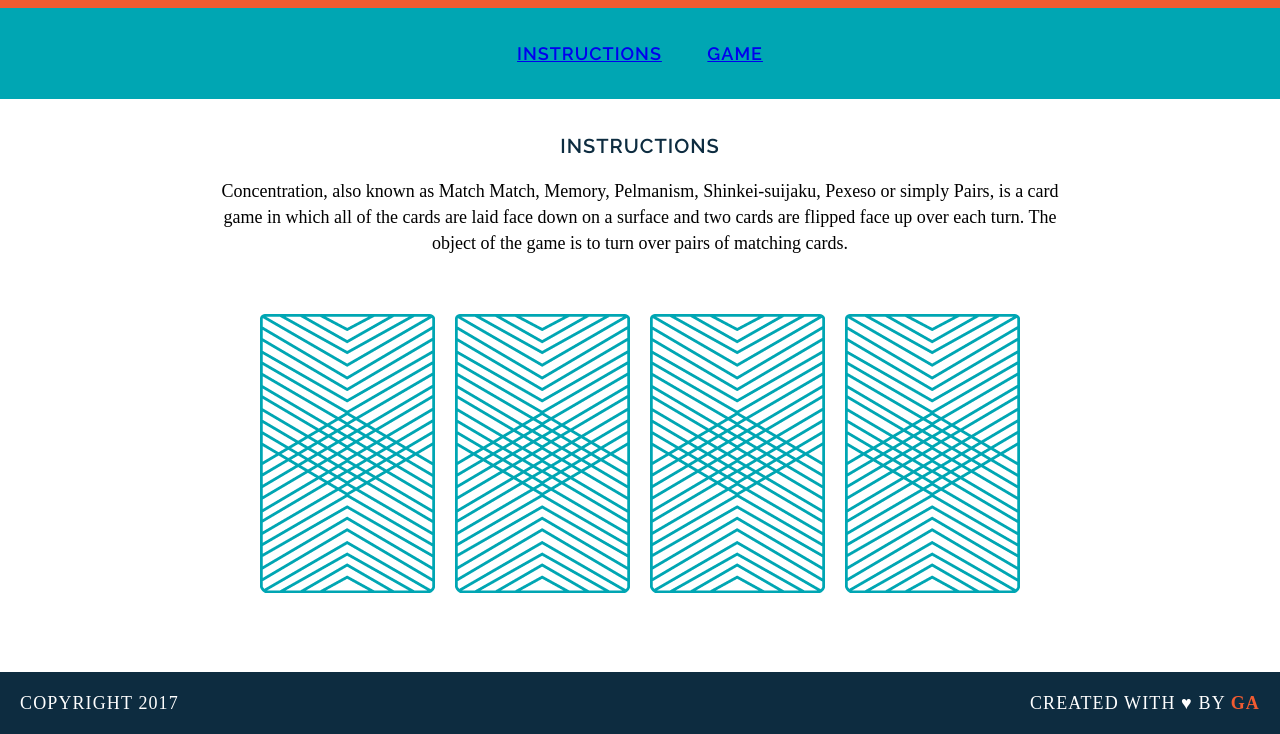
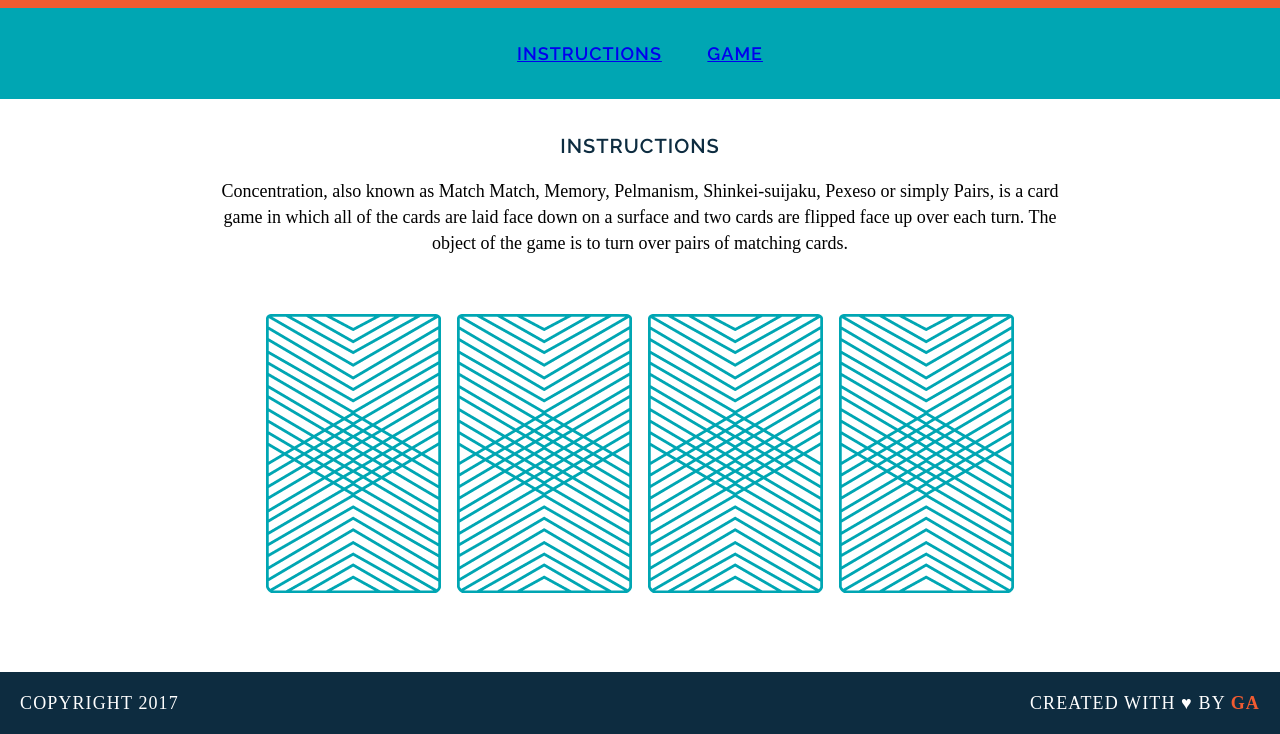
Before and after one commit to jbeltrami/wdi-fundamentals-memorygame, a plain HTML site: page index.html in a window 1280 px wide. Shown: the part 105-839 px from the top of the page. Drawn offline with Linux system fonts and the light colour scheme; a web font is replaced by a local one.

Commit message:
Correct errors on code. It is running now.

```diff
--- a/index.html
+++ b/index.html
@@ -18,12 +18,8 @@
 		<h3>INSTRUCTIONS</h3>
 			<p>Concentration, also known as Match Match, Memory, Pelmanism, Shinkei-suijaku, Pexeso or simply Pairs, is a card game in which all of the cards are laid face down on a surface and two cards are flipped face up over each turn. The object of the game is to turn over pairs of matching cards.</p>
 
-		<div>
-    		<img src="images/back.png" alt="Queen of Diamonds">
-    		<img src="images/back.png" alt="Queen of Hearts">
-    		<img src="images/back.png" alt="King of Diamonds">
-    		<img src="images/back.png" alt="King of Hearts">
-		</div>
+	 <div id="game-board" class="board clearfix"></div>
+
 	</main>
 
 	<footer class="clearfix">
--- a/js/main.js
+++ b/js/main.js
@@ -1,18 +1,59 @@
-var cards = ["queen", "queen", "king", "king"];
+var cards = [
+	{
+		rank: "queen",
+		suit: "hearts",
+		cardImage: "images/queen-of-hearts.png",
+	},
+	{
+		rank: "queen",
+		suit: "diamonds",
+		cardImage: "images/queen-of-diamonds.png",
+	},
+	{
+		rank: "king",
+		suit: "hearts",
+		cardImage: "images/king-of-hearts.png",
+	},
+	{
+		rank: "king",
+		suit: "diamonds",
+		cardImage: "images/king-of-diamonds.png"
+	},
+
+];
 var cardsInPlay = [];
-var cardOne = cards[0];
-var cardTwo = cards[2];
+var gameBoard = "game-board";
 
-cardsInPlay.push(cardOne);
-console.log ("User filpped" + " " + cards[0]);
-
-cardsInPlay.push(cardTwo);
-console.log ("User filpped" + " " + cards[2]);
-
-if (cardsInPlay.length === 2) {
-	if (cardsInPlay [0] === cardsInPlay [1]) {
-		alert("You found a match!");
-	} else {
-		alert("Sorry, try again");
+var createBoard = function () {
+	for (let i = 0; i < cards.length; i++) {
+		var cardElement = document.createElement('img');
+		cardElement.setAttribute('src', 'images/back.png');
+		cardElement.setAttribute('data-id', i);
+		cardElement.addEventListener('click', flipCard);
+		document.getElementById('game-board').appendChild(cardElement);
 	}
 }
+
+var flipCard = function () {
+	var cardId = this.getAttribute('data-id')
+	console.log("User flipped " + cards[cardId].rank);
+	console.log(cards[cardId].cardImage);
+	console.log(cards[cardId].suit);
+	cardsInPlay.push(cards[cardId].rank);
+	//console.log('What is this?', this)
+	this.setAttribute('src', cards[cardId].cardImage);
+	//this.getElementsByTagName('img')[0].setAttribute('src', cards[cardId].cardImage);
+	if (cardsInPlay.length === 2) {
+		checkForMatch(flipCard);
+	}
+};
+
+var checkForMatch = function () {
+			if (cardsInPlay [0] === cardsInPlay [1]) {
+			alert("You found a match!");
+		} else {
+			alert("Sorry, try again");
+		}
+};
+
+createBoard ();
```
Also changed, not shown: CSS/reset.css (line endings or trailing spaces), CSS/style.css (line endings or trailing spaces).
